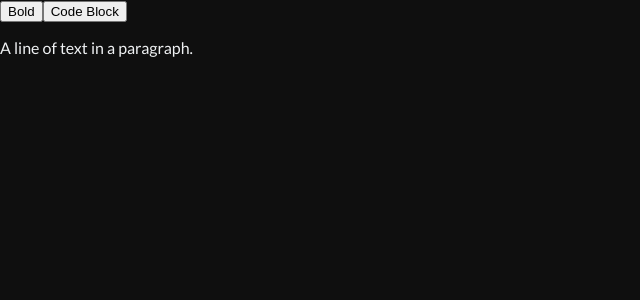
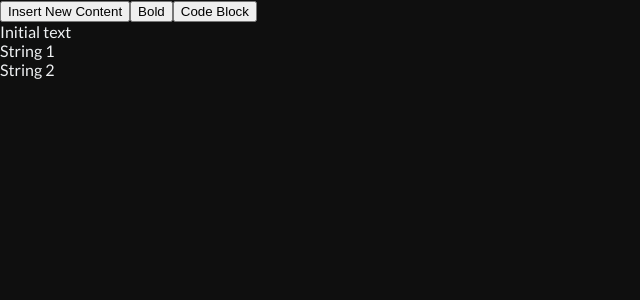
Before and after one commit to conduits-link/frontend, a Next.js app: page /edit in a window 1280 px wide. Shown: the top 300 px of the page, without its empty margins (0-640 px from the left). Built offline with nearby package versions, Linux system fonts and the light colour scheme.

Commit message:
Begin experimenting with multiple editable children

```diff
--- a/app/edit/page.tsx
+++ b/app/edit/page.tsx
@@ -21,10 +21,24 @@ declare module "slate" {
 // Import the `Editor` and `Transforms` helpers from Slate.
 import { Editor, Transforms, Element } from "slate";
 
+import CodeElement from "@/components/Tmp";
+
 const initialValue = [
 	{
-		type: "paragraph",
-		children: [{ text: "A line of text in a paragraph." }],
+		type: "code",
+		children: [
+			// Container 1
+			{
+				type: "container",
+				children: [{ text: "Editable text in container 1" }],
+			},
+			// Container 2
+			{
+				type: "container",
+				children: [{ text: "Editable text in container 2" }],
+			},
+			// Add more containers as needed
+		],
 	},
 ];
 
@@ -59,6 +73,11 @@ const CustomEditor = {
 	},
 };
 
+const insertContent = (editor: Editor, text: any, index: any) => {
+	const path = [0, "children", index]; // Assuming code block is the first child of the editor
+	Transforms.insertText(editor, text, { at: path });
+};
+
 const Edit = () => {
 	const [editor] = useState(() => withReact(createEditor()));
 
@@ -82,6 +101,16 @@ const Edit = () => {
 			initialValue={initialValue}
 		>
 			<div>
+				<button
+					onClick={() => {
+						const newText = "New content";
+						const insertionIndex = 1; // Index where you want to insert the new content
+						insertContent(editor, newText, insertionIndex);
+					}}
+				>
+					Insert New Content
+				</button>
+
 				<button
 					onMouseDown={(event) => {
 						event.preventDefault();
@@ -127,14 +156,6 @@ const Edit = () => {
 	);
 };
 
-const CodeElement = (props: any) => {
-	return (
-		<pre {...props.attributes}>
-			<code>{props.children}</code>
-		</pre>
-	);
-};
-
 const DefaultElement = (props: any) => {
 	return <p {...props.attributes}>{props.children}</p>;
 };
--- /dev/null
+++ b/components/Tmp.tsx
@@ -0,0 +1,34 @@
+import React, { useState } from "react";
+
+const CodeBlock = () => {
+	const [contentList, setContentList] = useState(["String 1", "String 2"]);
+	const [editorContent, setEditorContent] = useState("Initial text");
+
+	const updateContent = (index: number, newContent: any) => {
+		const updatedList = [...contentList];
+		updatedList[index] = newContent;
+		setContentList(updatedList);
+	};
+
+	return (
+		<div>
+			<div
+				contentEditable
+				onBlur={(e) => setEditorContent(e.target.innerText)}
+			>
+				{editorContent}
+			</div>
+			{contentList.map((content, index) => (
+				<div
+					key={index}
+					contentEditable
+					onBlur={(e) => updateContent(index, e.target.innerText)}
+				>
+					{content}
+				</div>
+			))}
+		</div>
+	);
+};
+
+export default CodeBlock;
```
